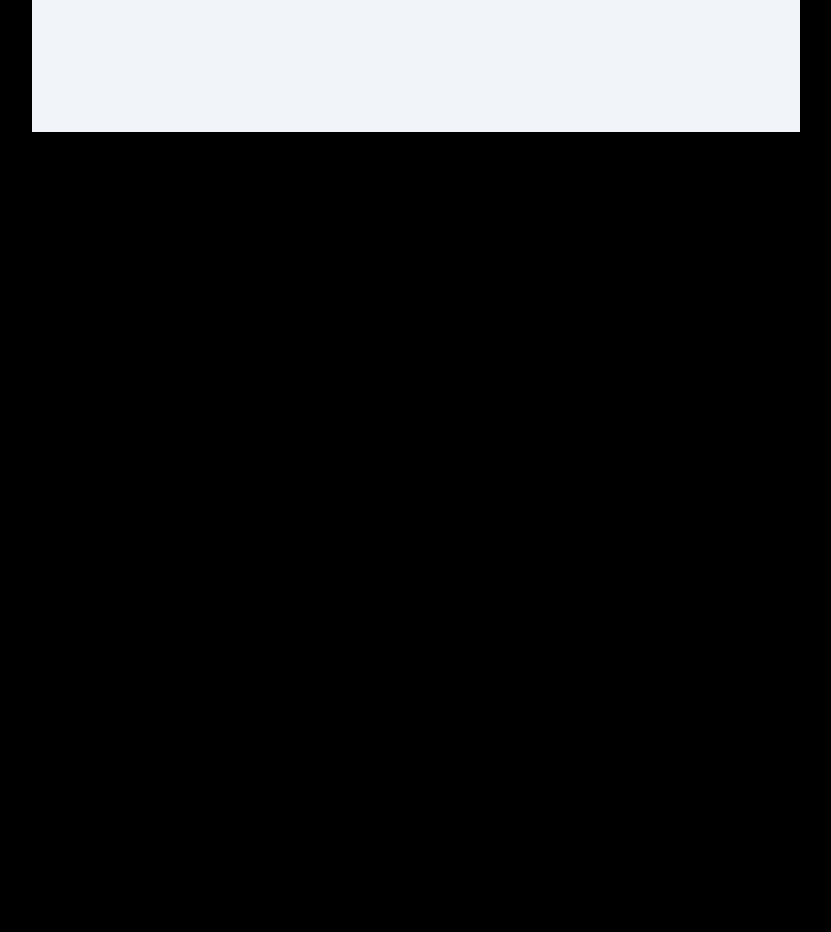
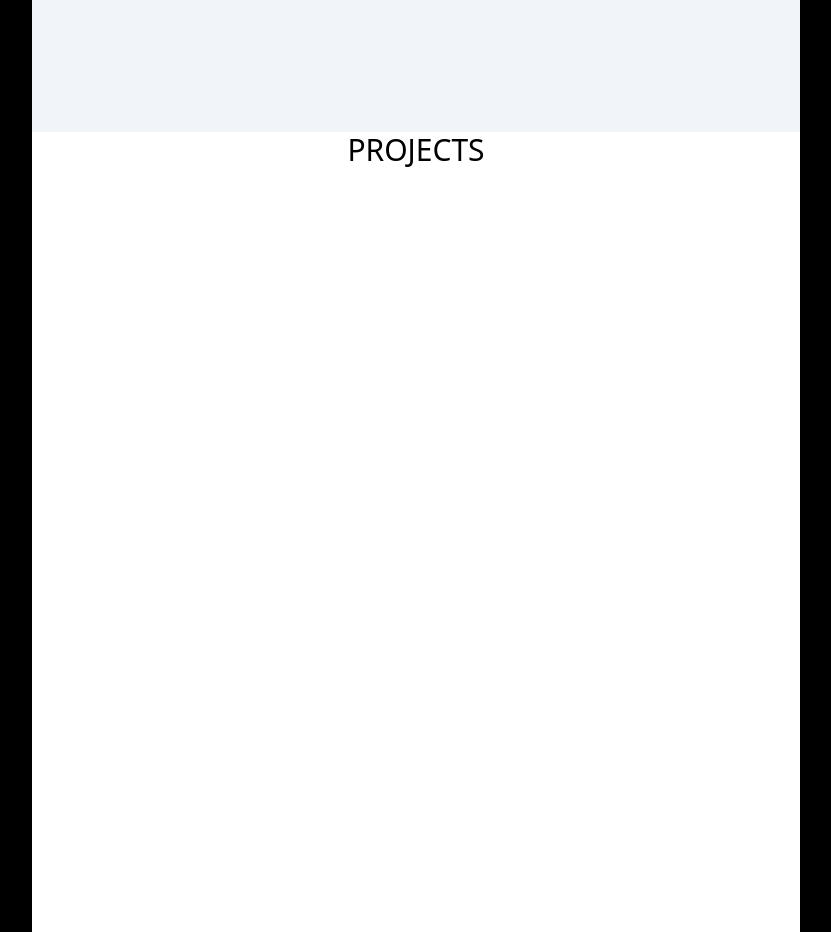
Before and after one commit to mdubelbeis/portfolio-v2, a React (Vite) app: page / in a window 1280 px wide. Shown: the part 1520-2452 px from the top of the page, without its empty margins (224-1055 px from the left). Built offline with nearby package versions, Linux system fonts and the light colour scheme.

Commit message:
added Projects component

```diff
--- a/src/components/Projects.tsx
+++ b/src/components/Projects.tsx
@@ -1,10 +1,8 @@
 const Projects: React.FC = () => {
   return (
-    <section id="projects" className="h-screen">
+    <section id="projects" className="h-screen bg-white">
       <h2 className="text-center text-3xl text-black">PROJECTS</h2>
-      <div>
-
-      </div>
+      <div></div>
     </section>
   );
 };
```
